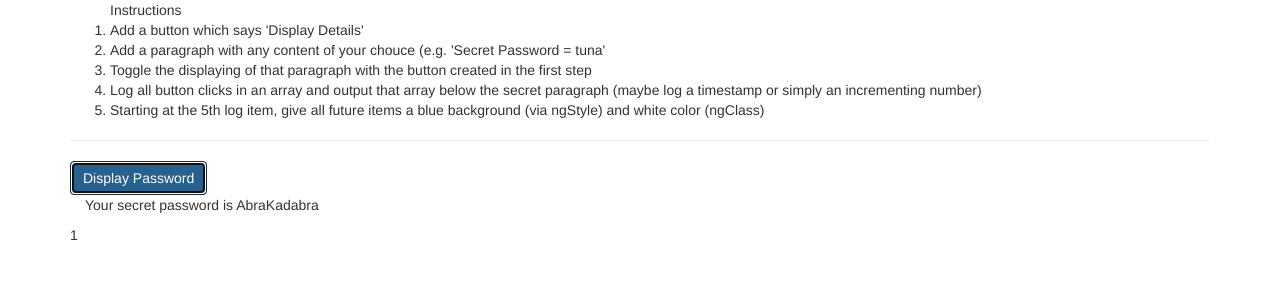
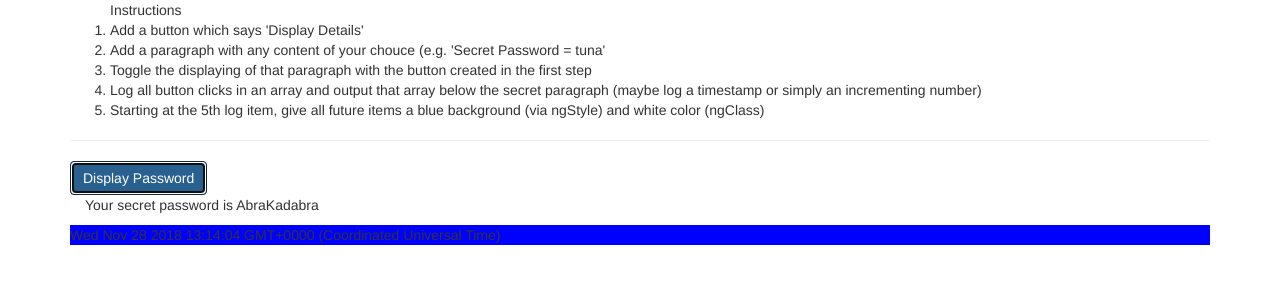
Before and after one commit to Prozak8/angular-sandbox, an Angular app: page / in a window 1280 px wide. Both pictures are taken after a click on the button "Display Password". Shown: the top 300 px of the page. Built offline with nearby package versions, Linux system fonts and the light colour scheme.

Commit message:
made content similar to instructors

```diff
--- a/src/app/display-text-test/display-text-test.component.html
+++ b/src/app/display-text-test/display-text-test.component.html
@@ -10,8 +10,9 @@
   </p>
 </div>
 
-<p
-  [ngStyle]="{backgroundColor: userIsSpamming()}"
-  [ngClass]="{spamming: clickCount > 5}">
-  {{ clickCount }}
-</p>
+<div
+  *ngFor="let clickLogItem of clickLog"
+  [ngStyle]="{backgroundColor: clickLogItem >= 5 ? 'blue' : 'none'}"
+  [ngClass]="{'white-text': clickLogItem >= 5}">
+  {{ clickLogItem }}
+</div>
--- a/src/app/display-text-test/display-text-test.component.ts
+++ b/src/app/display-text-test/display-text-test.component.ts
@@ -7,7 +7,7 @@ import { Component, OnInit } from '@angular/core';
 })
 export class DisplayTextTestComponent implements OnInit {
   showSecretPassword = false;
-  clickCount = 0;
+  clickLog = [];
 
   constructor() {
 
@@ -16,8 +16,8 @@ export class DisplayTextTestComponent implements OnInit {
   ngOnInit() {
   }
   onShowSecretPassword() {
-    this.showSecretPassword = true;
-    this.clickCount++
+    this.showSecretPassword = !this.showSecretPassword;
+    this.clickLog.push(new Date())
   }
 
   userIsSpamming() {
```
